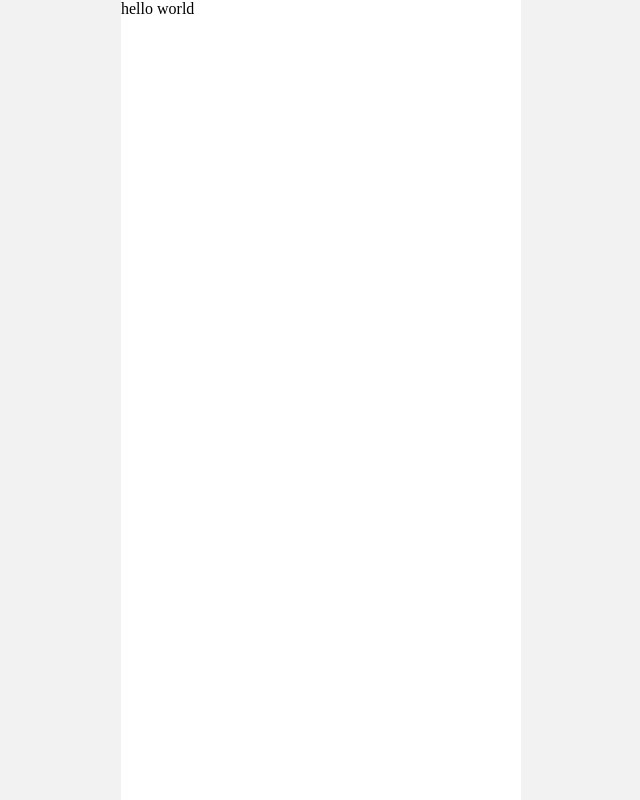
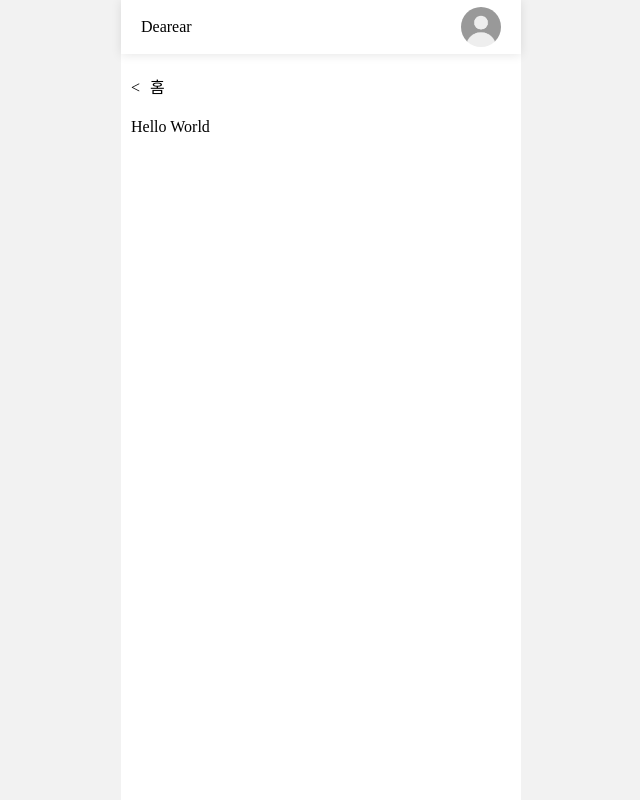
Before and after one commit to deerear/frontend, a Next.js app: page / in a window 1280 px wide. Shown: the whole page, without its empty margins (319-959 px from the left). Built offline with nearby package versions, Linux system fonts and the light colour scheme.

Commit message:
feat: add home page layout

```diff
--- a/src/pages/index.tsx
+++ b/src/pages/index.tsx
@@ -1,3 +1,18 @@
-export default function Home() {
-  return <div>hello world</div>;
-}
+import type { Page } from '~/shared/types';
+
+import Layout from '~/widgets/layout';
+
+const Home: Page = () => {
+  return <div>Hello World</div>;
+};
+
+Home.layout = (page) => {
+  return (
+    <Layout>
+      <Layout.Header />
+      <Layout.Content page='홈'>{page}</Layout.Content>
+    </Layout>
+  );
+};
+
+export default Home;
```
